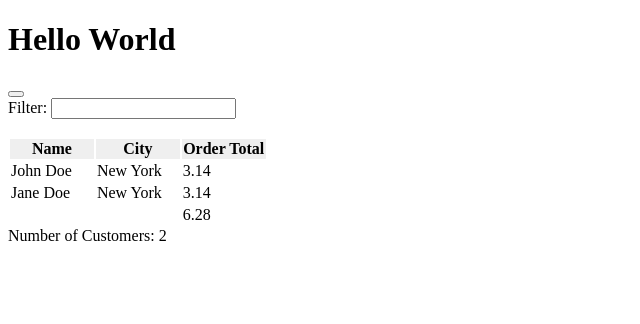
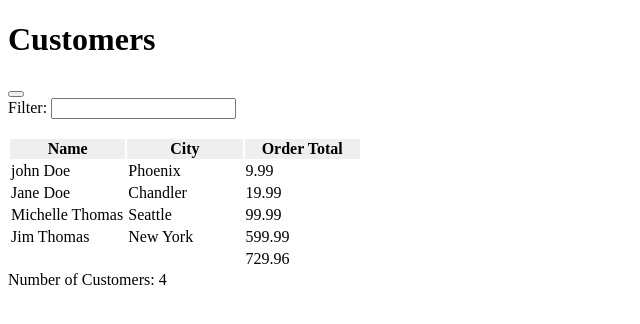
Before and after one commit to egraham2018/angular-customer-app, an Angular app: page / in a window 1280 px wide. Shown: the top 324 px of the page, without its empty margins (0-640 px from the left). Built offline with nearby package versions, Linux system fonts and the light colour scheme.

Commit message:
update to data

```diff
--- a/src/app/customers/customers.component.ts
+++ b/src/app/customers/customers.component.ts
@@ -15,10 +15,12 @@ export class CustomersComponent implements OnInit {
   constructor() {}
 
   ngOnInit(): void {
-    this.title = 'Hello World';
+    this.title = 'Customers';
     this.people = [
-      {id: 1, name: 'John Doe', city: 'New York', orderTotal: 3.14, customerSince: new Date(2021, 9, 10)},
-      {id: 2, name: 'Jane Doe', city: 'New York', orderTotal: 3.14, customerSince: new Date(2021, 9, 10)}
+      { id: 1, name: 'john Doe', city: 'Phoenix', orderTotal: 9.99, customerSince: new Date(2014, 7, 10) },
+      { id: 2, name: 'Jane Doe', city: 'Chandler', orderTotal: 19.99, customerSince: new Date(2017, 2, 22)},
+      { id: 3, name: 'Michelle Thomas', city: 'Seattle', orderTotal: 99.99, customerSince: new Date(2002, 10, 31)},
+      { id: 4, name: 'Jim Thomas', city: 'New York', orderTotal: 599.99, customerSince: new Date(2002, 10, 31)},
     ];
   }
 
```
